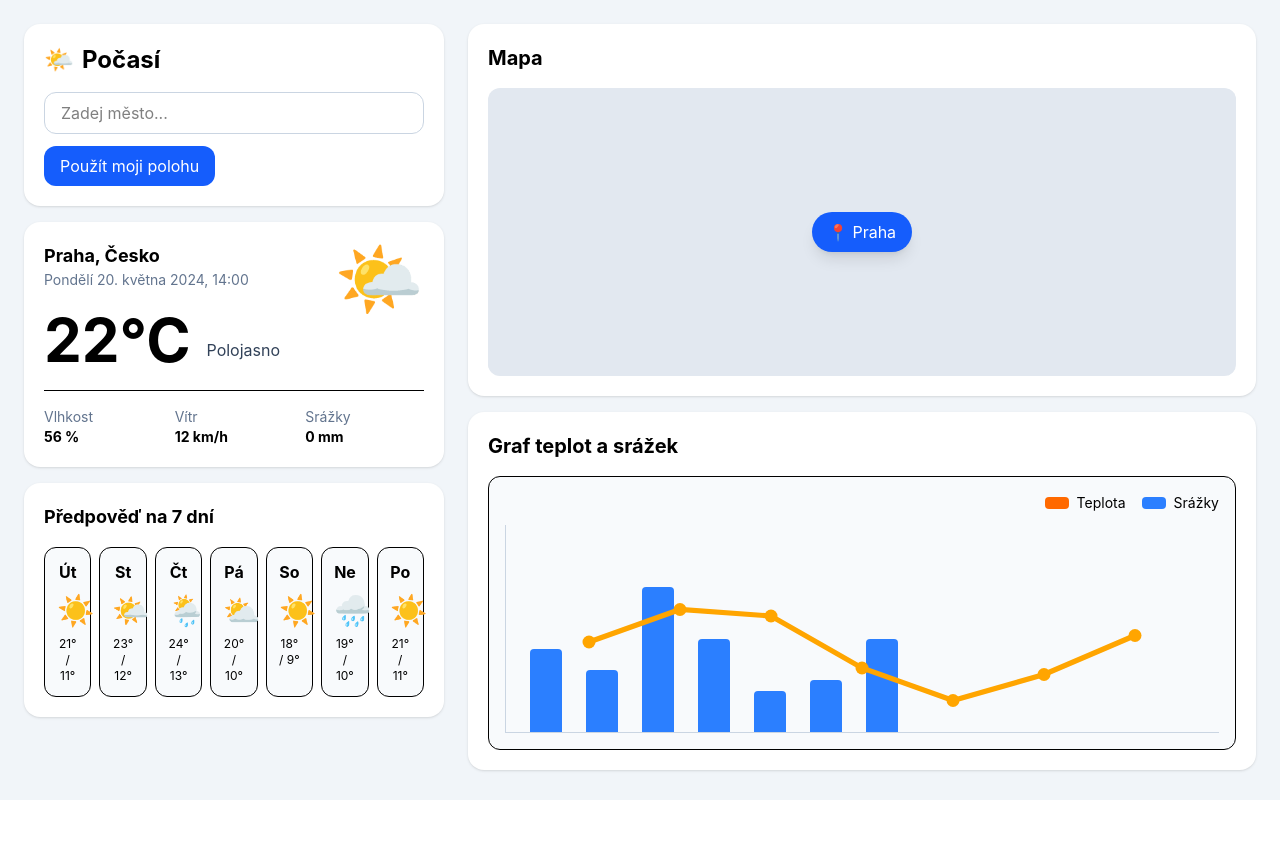
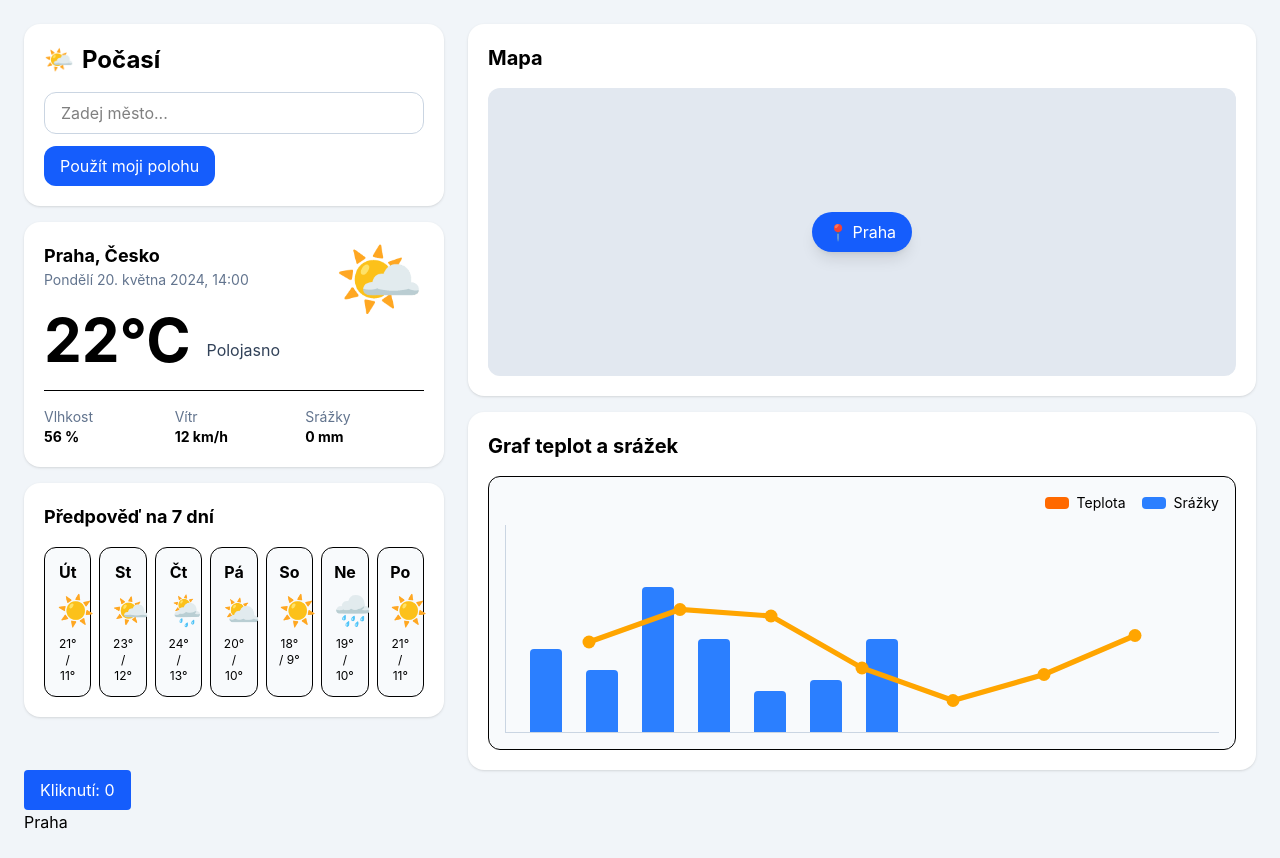
Before and after one commit to lucny/weather-app, a React (Vite) app: page / in a window 1280 px wide. Before the commit the page ends 800 px from the top, so only its background shows below. Built offline with nearby package versions, Linux system fonts and the light colour scheme.

Commit message:
2.5.-UseState

```diff
--- a/src/App.jsx
+++ b/src/App.jsx
@@ -3,8 +3,12 @@ import WeatherCard from "./components/WeatherCard";
 import ForecastList from "./components/ForecastList";
 import MapPlaceholder from "./components/MapPlaceholder";
 import ChartPlaceholder from "./components/ChartPlaceholder";
+import { useState } from "react";
 
 export default function App() {
+  const [count, setCount] = useState(0);
+  const [city, setCity] = useState("Praha");
+
   return (
     <main className="min-h-screen bg-slate-100 p-6">
       <div className="mx-auto grid max-w-7xl gap-6 lg:grid-cols-[420px_1fr]">
@@ -19,6 +23,13 @@ export default function App() {
           <ChartPlaceholder />
         </section>
       </div>
+      <button
+        onClick={() => setCount(count + 1)}
+        className="rounded bg-blue-600 px-4 py-2 text-white"
+      >
+        Kliknutí: {count}
+      </button>
+      <p>{city}</p>
     </main>
   );
 }
```
Also changed, not shown: 1 other file (tests, documents, lock files or other folders).
